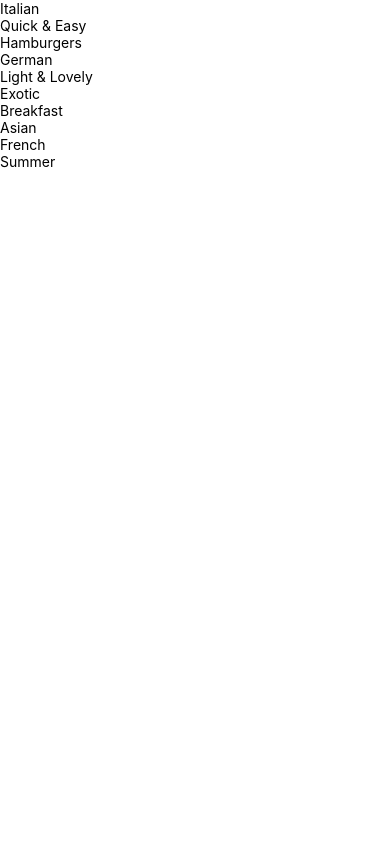
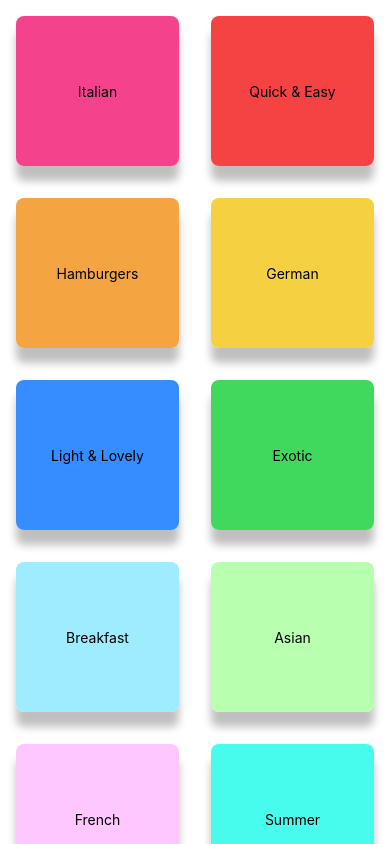
Before and after one commit to romanncodes/clase-03-navigation, a React Native app: screen / in a window 390 px wide. Built offline with nearby package versions, Linux system fonts and the light colour scheme.

Commit message:
flat list complete categories

```diff
--- a/components/CategoryItem.js
+++ b/components/CategoryItem.js
@@ -0,0 +1,45 @@
+
+import { StyleSheet, View, Text, Pressable } from "react-native";
+
+function CategoryItem(props){
+    return (
+        <View style={styles.container}>
+            <Pressable
+                android_ripple={{ color:'#cccccc' }}
+                style={ ( {pressed} ) =>    [ styles.button, { backgroundColor:props.color }, pressed?styles.buttonPressed:null ]  } >
+                <View style={styles.innerContainer}>
+                    <Text> {props.title} </Text>
+                </View>
+            </Pressable>
+        </View>
+    )
+}
+
+export default CategoryItem;
+
+const styles= StyleSheet.create({
+    container:{
+        flex:1,
+        height:150,
+        backgroundColor:'#ffffff',
+        borderRadius:8,
+        elevation:4,
+        shadowColor:'#000000',
+        shadowOpacity:0.25,
+        shadowOffset:{width:0, height:15},
+        shadowRadius:8,
+        margin:16
+    },
+    innerContainer:{
+        flex:1,
+        justifyContent:'center',
+        alignItems:'center'
+    },
+    button:{
+        flex:1,
+        borderRadius:8
+    },
+    buttonPressed:{
+        opacity:0.5
+    }
+})
--- a/screen/CategoryScreen.js
+++ b/screen/CategoryScreen.js
@@ -2,22 +2,22 @@
 import { FlatList, View, Text } from "react-native";
 
 import { CATEGORIES } from "../data/dummy";
+import CategoryItem from "../components/CategoryItem";
 
 
 function CategoryScreen(){
 
     function renderCategoryItem(obj){
-        return (
-            <View>
-                <Text>{obj.item.title}</Text>
-            </View>
-        )
+        return <CategoryItem
+                    title={obj.item.title}
+                    color={obj.item.color}/>
     }
 
     return <FlatList
             data={CATEGORIES}
             keyExtractor={ (item) =>  item.id}
             renderItem={renderCategoryItem}
+            numColumns={2}
     />
 }
 
```
